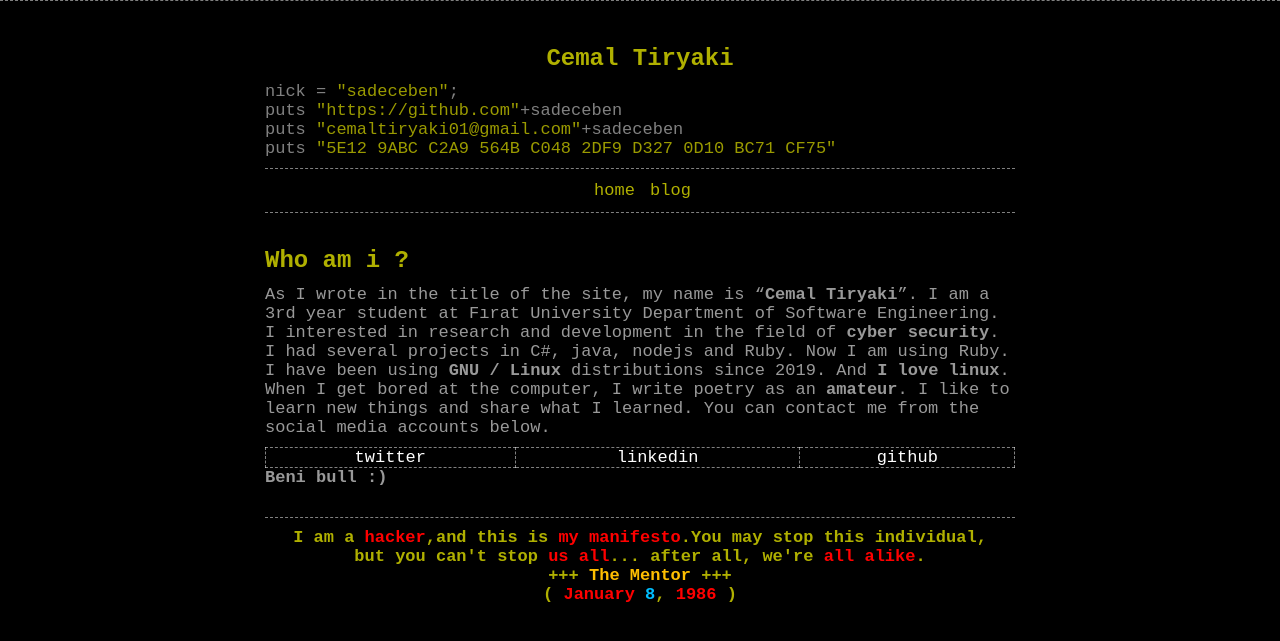
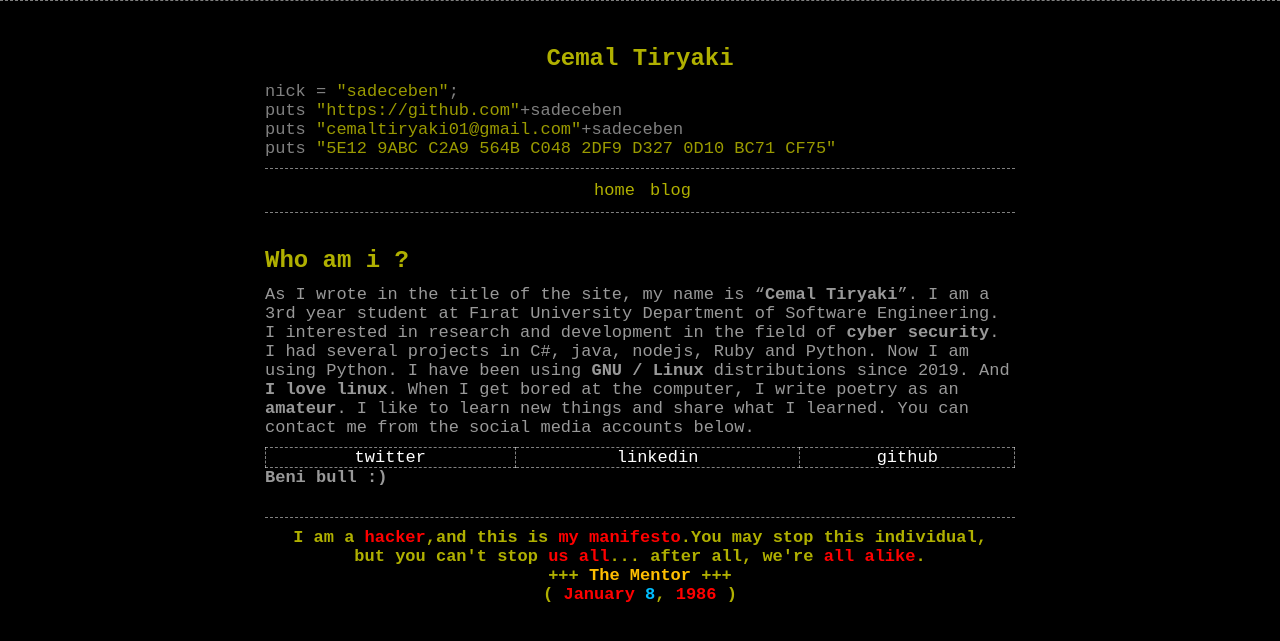
Before and after one commit to sadeceben/sadeceben.github.io, a Jekyll site: the page built from index.md, in a window 1280 px wide. Shown: the top 641 px of the page. Built offline with Jekyll 4.4.1, drawn with Linux system fonts in a browser that asks for light colours; our own code applies the rules of GitHub Pages for plain Markdown files.

Commit message:
recension

```diff
--- a/index.md
+++ b/index.md
@@ -3,7 +3,7 @@ layout: content
 ---
 
 # Who am i ?
-As I wrote in the title of the site, my name is “**Cemal Tiryaki**”. I am a 3rd year student at Fırat University Department of Software Engineering. I interested in research and development in the field of **cyber security**. I had several projects in C#, java, nodejs and Ruby. Now I am using Ruby. I have been using **GNU / Linux** distributions since 2019. And **I love linux**. When I get bored at the computer, I write poetry as an **amateur**. I like to learn new things and share what I learned. You can contact me from the social media accounts below.
+As I wrote in the title of the site, my name is “**Cemal Tiryaki**”. I am a 3rd year student at Fırat University Department of Software Engineering. I interested in research and development in the field of **cyber security**. I had several projects in C#, java, nodejs, Ruby and Python. Now I am using Python. I have been using **GNU / Linux** distributions since 2019. And **I love linux**. When I get bored at the computer, I write poetry as an **amateur**. I like to learn new things and share what I learned. You can contact me from the social media accounts below.
 
 [twitter](https://twitter.com/cmltryk) | [linkedin](https://www.linkedin.com/in/cemal-tiryaki-b1b376197/) | [github](https://github.com/sadeceben)
 
```
